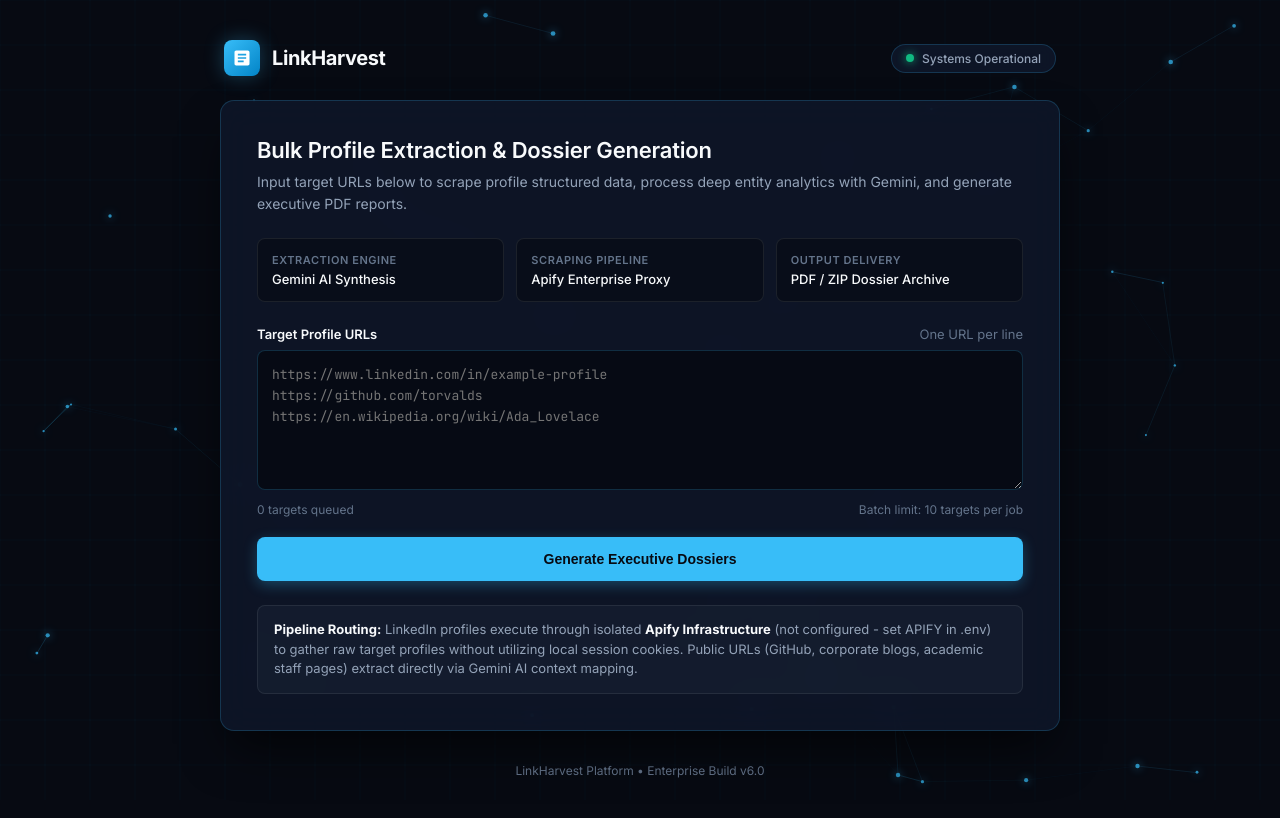
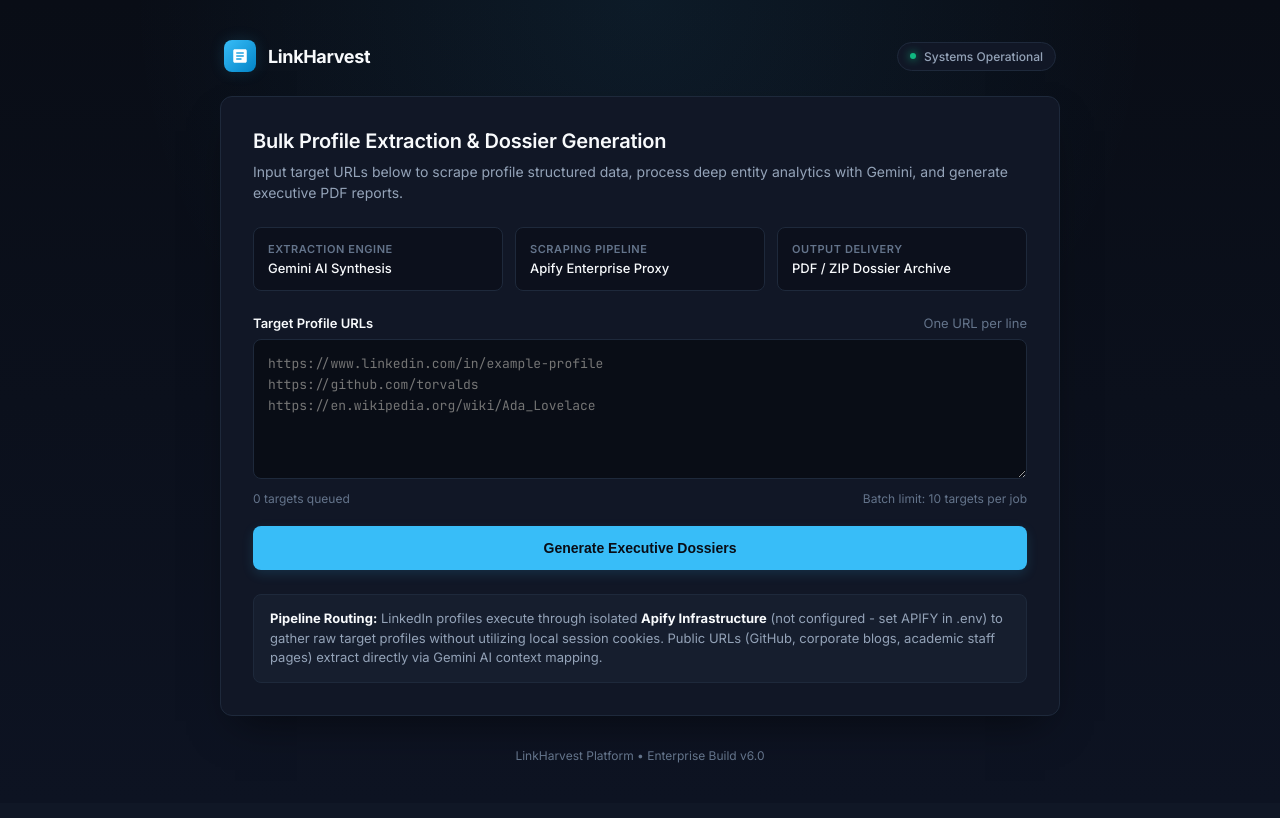
Before and after one commit to ramya63822/LinkHarvest-AI, a FastAPI app: page / in a window 1280 px wide. After the commit the page ends 763 px from the top, so only its background shows below. Run offline with FastAPI, Linux system fonts and the light colour scheme.

Commit message:
design more attractive ui

```diff
--- a/templates/index.html
+++ b/templates/index.html
@@ -9,14 +9,20 @@
     <link href="https://fonts.googleapis.com/css2?family=Inter:wght@400;500;600;700&family=JetBrains+Mono:wght@400;500&display=swap" rel="stylesheet">
     <style>
         :root {
-            --bg-base: #070a12;
-            --bg-surface: rgba(15, 23, 42, 0.85);
-            --border-color: rgba(56, 189, 248, 0.2);
+            --bg-base: #090d16;
+            --bg-surface: #111726;
+            --bg-surface-hover: #172033;
+            --border-color: #1e293b;
+            --border-highlight: #334155;
+
             --text-primary: #f8fafc;
             --text-secondary: #94a3b8;
             --text-muted: #64748b;
+
             --accent-primary: #38bdf8;
-            --accent-glow: rgba(56, 189, 248, 0.3);
+            --accent-glow: rgba(56, 189, 248, 0.15);
+            --accent-border: rgba(56, 189, 248, 0.3);
+
             --status-success: #10b981;
             --status-warning: #f59e0b;
             --status-error: #ef4444;
@@ -27,6 +33,9 @@
         body {
             font-family: 'Inter', system-ui, -apple-system, sans-serif;
             background-color: var(--bg-base);
+            background-image:
+                radial-gradient(circle at 50% 0%, rgba(56, 189, 248, 0.08) 0%, transparent 50%),
+                linear-gradient(to bottom, #090d16, #0d1322);
             color: var(--text-primary);
             margin: 0;
             padding: 40px 20px;
@@ -35,29 +44,14 @@
             align-items: center;
             min-height: 100vh;
             -webkit-font-smoothing: antialiased;
-            overflow-x: hidden;
-            position: relative;
-        }
-
-        /* Interactive Motion Canvas Background */
-        #bg-canvas {
-            position: fixed;
-            top: 0;
-            left: 0;
-            width: 100vw;
-            height: 100vh;
-            z-index: -1;
-            pointer-events: none;
         }
 
         .container {
             width: 100%;
             max-width: 840px;
-            position: relative;
-            z-index: 1;
         }
 
-        /* Top Bar & Brand Identity */
+        /* Top Brand & Navbar Bar */
         .top-bar {
             display: flex;
             justify-content: space-between;
@@ -73,20 +67,24 @@
         }
 
         .logo-icon {
-            width: 36px;
-            height: 36px;
+            width: 32px;
+            height: 32px;
             background: linear-gradient(135deg, #38bdf8, #0284c7);
             border-radius: 8px;
             display: flex;
             align-items: center;
             justify-content: center;
-            box-shadow: 0 0 20px var(--accent-glow);
+            box-shadow: 0 0 15px var(--accent-glow);
         }
 
-        .logo-icon svg { width: 20px; height: 20px; fill: #fff; }
+        .logo-icon svg {
+            width: 18px;
+            height: 18px;
+            fill: #fff;
+        }
 
         .brand-name {
-            font-size: 20px;
+            font-size: 18px;
             font-weight: 700;
             letter-spacing: -0.02em;
             color: var(--text-primary);
@@ -96,10 +94,9 @@
             display: flex;
             align-items: center;
             gap: 8px;
-            background: rgba(15, 23, 42, 0.9);
-            backdrop-filter: blur(10px);
+            background: var(--bg-surface);
             border: 1px solid var(--border-color);
-            padding: 6px 14px;
+            padding: 6px 12px;
             border-radius: 20px;
             font-size: 12px;
             font-weight: 500;
@@ -107,27 +104,42 @@
         }
 
         .status-dot {
-            width: 8px;
-            height: 8px;
+            width: 6px;
+            height: 6px;
             border-radius: 50%;
             background-color: var(--status-success);
-            box-shadow: 0 0 10px var(--status-success);
+            box-shadow: 0 0 8px var(--status-success);
         }
 
-        /* Glassmorphic Card Container */
+        /* Main Card Panel */
         .card {
             background: var(--bg-surface);
-            backdrop-filter: blur(16px);
             border: 1px solid var(--border-color);
-            border-radius: 14px;
-            padding: 36px;
-            box-shadow: 0 25px 50px -12px rgba(0, 0, 0, 0.7);
+            border-radius: 12px;
+            padding: 32px;
+            box-shadow: 0 20px 40px -15px rgba(0, 0, 0, 0.5);
         }
 
-        .card-header { margin-bottom: 24px; }
-        h1 { font-size: 22px; font-weight: 600; margin: 0 0 8px; color: var(--text-primary); letter-spacing: -0.01em; }
-        .sub { color: var(--text-secondary); font-size: 14px; line-height: 1.55; margin: 0; }
+        .card-header {
+            margin-bottom: 24px;
+        }
 
+        h1 {
+            font-size: 20px;
+            font-weight: 600;
+            margin: 0 0 8px;
+            color: var(--text-primary);
+            letter-spacing: -0.01em;
+        }
+
+        .sub {
+            color: var(--text-secondary);
+            font-size: 14px;
+            line-height: 1.5;
+            margin: 0;
+        }
+
+        /* Specification Cards Grid */
         .spec-grid {
             display: grid;
             grid-template-columns: repeat(3, 1fr);
@@ -136,32 +148,55 @@
         }
 
         .spec-card {
-            background: rgba(7, 10, 18, 0.6);
-            border: 1px solid rgba(255, 255, 255, 0.08);
+            background: rgba(9, 13, 22, 0.6);
+            border: 1px solid var(--border-color);
             border-radius: 8px;
             padding: 14px;
         }
 
-        .spec-label { font-size: 11px; text-transform: uppercase; letter-spacing: 0.05em; color: var(--text-muted); font-weight: 600; margin-bottom: 4px; }
-        .spec-value { font-size: 13px; font-weight: 500; color: var(--text-primary); }
+        .spec-label {
+            font-size: 11px;
+            text-transform: uppercase;
+            letter-spacing: 0.05em;
+            color: var(--text-muted);
+            font-weight: 600;
+            margin-bottom: 4px;
+        }
 
-        .form-group { margin-bottom: 20px; }
-        label { font-size: 13px; font-weight: 600; display: flex; justify-content: space-between; margin-bottom: 8px; color: var(--text-primary); }
+        .spec-value {
+            font-size: 13px;
+            font-weight: 500;
+            color: var(--text-primary);
+        }
+
+        /* Input Controls */
+        .form-group {
+            margin-bottom: 20px;
+        }
+
+        label {
+            font-size: 13px;
+            font-weight: 600;
+            display: flex;
+            justify-content: space-between;
+            margin-bottom: 8px;
+            color: var(--text-primary);
+        }
 
         textarea {
             width: 100%;
             padding: 14px;
-            background: rgba(7, 10, 18, 0.85);
+            background: #090d16;
             border: 1px solid var(--border-color);
             border-radius: 8px;
-            color: #38bdf8;
+            color: var(--text-primary);
             font-size: 13px;
             font-family: 'JetBrains Mono', monospace;
             height: 140px;
             resize: vertical;
             outline: none;
             line-height: 1.6;
-            transition: all 0.2s ease;
+            transition: all 0.15s ease;
         }
 
         textarea:focus {
@@ -169,25 +204,43 @@
             box-shadow: 0 0 0 3px var(--accent-glow);
         }
 
-        .row { display: flex; justify-content: space-between; align-items: center; font-size: 12px; color: var(--text-muted); margin-top: 8px; }
+        .row {
+            display: flex;
+            justify-content: space-between;
+            align-items: center;
+            font-size: 12px;
+            color: var(--text-muted);
+            margin-top: 8px;
+        }
 
+        /* Enterprise Action Button */
         button {
             width: 100%;
             padding: 14px;
-            color: #070a12;
+            color: #090d16;
             background: var(--accent-primary);
             border: none;
             border-radius: 8px;
             font-size: 14px;
             font-weight: 600;
             cursor: pointer;
-            transition: all 0.2s ease;
-            box-shadow: 0 4px 14px var(--accent-glow);
+            transition: all 0.15s ease;
+            box-shadow: 0 4px 12px var(--accent-glow);
         }
 
-        button:hover:not(:disabled) { background: #7dd3fc; transform: translateY(-1px); }
-        button:disabled { background: #334155; color: #94a3b8; box-shadow: none; cursor: not-allowed; }
+        button:hover:not(:disabled) {
+            background: #7dd3fc;
+            transform: translateY(-1px);
+        }
 
+        button:disabled {
+            background: #334155;
+            color: #94a3b8;
+            box-shadow: none;
+            cursor: not-allowed;
+        }
+
+        /* Architecture Information Banner */
         .architecture-note {
             margin-top: 24px;
             padding: 14px 16px;
@@ -195,24 +248,48 @@
             font-size: 13px;
             line-height: 1.5;
             background: rgba(30, 41, 59, 0.4);
-            border: 1px solid rgba(255, 255, 255, 0.08);
+            border: 1px solid var(--border-color);
             color: var(--text-secondary);
         }
 
-        .architecture-note strong { color: var(--text-primary); }
+        .architecture-note strong {
+            color: var(--text-primary);
+        }
 
-        .banner { margin-top: 20px; padding: 14px 16px; border-radius: 8px; font-size: 13px; line-height: 1.5; display: none; }
+        /* Status & Notification Banners */
+        .banner {
+            margin-top: 20px;
+            padding: 14px 16px;
+            border-radius: 8px;
+            font-size: 13px;
+            line-height: 1.5;
+            display: none;
+        }
+
         .banner.show { display: block; }
-        .banner.loading { background: rgba(245, 158, 11, 0.1); color: #fbbf24; border: 1px solid rgba(245, 158, 11, 0.3); }
-        .banner.ok { background: rgba(16, 185, 129, 0.1); color: #34d399; border: 1px solid rgba(16, 185, 129, 0.3); }
-        .banner.err { background: rgba(239, 68, 68, 0.1); color: #fca5a5; border: 1px solid rgba(239, 68, 68, 0.3); }
+        .banner.loading {
+            background: rgba(245, 158, 11, 0.1);
+            color: #fbbf24;
+            border: 1px solid rgba(245, 158, 11, 0.3);
+        }
+        .banner.ok {
+            background: rgba(16, 185, 129, 0.1);
+            color: #34d399;
+            border: 1px solid rgba(16, 185, 129, 0.3);
+        }
+        .banner.err {
+            background: rgba(239, 68, 68, 0.1);
+            color: #fca5a5;
+            border: 1px solid rgba(239, 68, 68, 0.3);
+        }
 
+        /* Results List */
         .results { margin-top: 20px; display: none; }
         .results.show { display: block; }
 
         .item {
-            background: rgba(7, 10, 18, 0.7);
-            border: 1px solid rgba(255, 255, 255, 0.08);
+            background: #090d16;
+            border: 1px solid var(--border-color);
             border-left: 3px solid var(--accent-primary);
             border-radius: 8px;
             padding: 16px;
@@ -223,31 +300,60 @@
         .item.ok { border-left-color: var(--status-success); }
         .item.err { border-left-color: var(--status-error); }
         .item.warn { border-left-color: var(--status-warning); }
-        .item .who { font-weight: 600; font-size: 14px; color: var(--text-primary); display: flex; align-items: center; }
+
+        .item .who {
+            font-weight: 600;
+            font-size: 14px;
+            color: var(--text-primary);
+            display: flex;
+            align-items: center;
+        }
+
         .item .meta { color: var(--text-secondary); font-size: 12px; margin-top: 4px; word-break: break-all; }
         .item .why { color: #fca5a5; font-size: 12px; margin-top: 6px; }
 
-        .badge { display: inline-block; font-size: 11px; font-weight: 600; padding: 2px 8px; border-radius: 4px; margin-left: 8px; }
+        .badge {
+            display: inline-block;
+            font-size: 11px;
+            font-weight: 600;
+            padding: 2px 8px;
+            border-radius: 4px;
+            margin-left: 8px;
+        }
+
         .badge-green { background: rgba(16, 185, 129, 0.15); color: #34d399; border: 1px solid rgba(16, 185, 129, 0.3); }
         .badge-blue { background: rgba(56, 189, 248, 0.15); color: #38bdf8; border: 1px solid rgba(56, 189, 248, 0.3); }
 
         .dl {
-            display: flex; align-items: center; justify-content: center; gap: 8px;
-            margin-top: 20px; padding: 14px; background: var(--status-success); color: #064e3b;
-            border-radius: 8px; font-weight: 600; text-decoration: none; font-size: 14px;
-            transition: all 0.2s ease;
+            display: flex;
+            align-items: center;
+            justify-content: center;
+            gap: 8px;
+            margin-top: 20px;
+            padding: 14px;
+            background: var(--status-success);
+            color: #064e3b;
+            border-radius: 8px;
+            font-weight: 600;
+            text-decoration: none;
+            font-size: 14px;
+            transition: all 0.15s ease;
         }
 
         .dl:hover { background: #34d399; }
-        .footer { text-align: center; font-size: 12px; color: var(--text-muted); margin-top: 32px; }
+
+        .footer {
+            text-align: center;
+            font-size: 12px;
+            color: var(--text-muted);
+            margin-top: 32px;
+        }
     </style>
 </head>
 <body>
 
-<!-- High-Tech Motion Canvas Layer -->
-<canvas id="bg-canvas"></canvas>
-
 <div class="container">
+    <!-- Top System Header -->
     <div class="top-bar">
         <div class="brand-logo">
             <div class="logo-icon">
@@ -260,12 +366,14 @@
         </div>
     </div>
 
+    <!-- Main Content Panel -->
     <div class="card">
         <div class="card-header">
             <h1>Bulk Profile Extraction & Dossier Generation</h1>
             <p class="sub">Input target URLs below to scrape profile structured data, process deep entity analytics with Gemini, and generate executive PDF reports.</p>
         </div>
 
+        <!-- Technical Specification Grid -->
         <div class="spec-grid">
             <div class="spec-card">
                 <div class="spec-label">Extraction Engine</div>
@@ -311,105 +419,6 @@
 </div>
 
 <script>
-    // ----------------------------------------------------
-    // BACKGROUND CANVAS ANIMATION ENGINE (DATA MATRIX MESH)
-    // ----------------------------------------------------
-    const canvas = document.getElementById('bg-canvas');
-    const ctx = canvas.getContext('2d');
-
-    let width, height;
-    let particles = [];
-
-    function resize() {
-        width = canvas.width = window.innerWidth;
-        height = canvas.height = window.innerHeight;
-    }
-
-    window.addEventListener('resize', resize);
-    resize();
-
-    class Particle {
-        constructor() {
-            this.x = Math.random() * width;
-            this.y = Math.random() * height;
-            this.vx = (Math.random() - 0.5) * 0.8;
-            this.vy = (Math.random() - 0.5) * 0.8;
-            this.radius = Math.random() * 1.5 + 1;
-        }
-
-        update() {
-            this.x += this.vx;
-            this.y += this.vy;
-
-            if (this.x < 0 || this.x > width) this.vx *= -1;
-            if (this.y < 0 || this.y > height) this.vy *= -1;
-        }
-
-        draw() {
-            ctx.beginPath();
-            ctx.arc(this.x, this.y, this.radius, 0, Math.PI * 2);
-            ctx.fillStyle = 'rgba(56, 189, 248, 0.7)';
-            ctx.shadowBlur = 8;
-            ctx.shadowColor = '#38bdf8';
-            ctx.fill();
-            ctx.shadowBlur = 0;
-        }
-    }
-
-    // Populate particles
-    const particleCount = Math.min(Math.floor(window.innerWidth / 20), 60);
-    for (let i = 0; i < particleCount; i++) {
-        particles.push(new Particle());
-    }
-
-    function animate() {
-        ctx.clearRect(0, 0, width, height);
-
-        // Draw animated grid background
-        ctx.strokeStyle = 'rgba(56, 189, 248, 0.03)';
-        ctx.lineWidth = 1;
-        const gridSize = 45;
-        for (let x = 0; x < width; x += gridSize) {
-            ctx.beginPath();
-            ctx.moveTo(x, 0);
-            ctx.lineTo(x, height);
-            ctx.stroke();
-        }
-        for (let y = 0; y < height; y += gridSize) {
-            ctx.beginPath();
-            ctx.moveTo(0, y);
-            ctx.lineTo(width, y);
-            ctx.stroke();
-        }
-
-        // Draw moving nodes & connection lines
-        for (let i = 0; i < particles.length; i++) {
-            particles[i].update();
-            particles[i].draw();
-
-            for (let j = i + 1; j < particles.length; j++) {
-                const dx = particles[i].x - particles[j].x;
-                const dy = particles[i].y - particles[j].y;
-                const dist = Math.sqrt(dx * dx + dy * dy);
-
-                if (dist < 130) {
-                    ctx.beginPath();
-                    ctx.moveTo(particles[i].x, particles[i].y);
-                    ctx.lineTo(particles[j].x, particles[j].y);
-                    ctx.strokeStyle = `rgba(56, 189, 248, ${0.25 * (1 - dist / 130)})`;
-                    ctx.lineWidth = 0.8;
-                    ctx.stroke();
-                }
-            }
-        }
-
-        requestAnimationFrame(animate);
-    }
-    animate();
-
-    // ----------------------------------------------------
-    // FORM & API HANDLING
-    // ----------------------------------------------------
     const form = document.getElementById('form');
     const urls = document.getElementById('urls');
     const go = document.getElementById('go');
```
